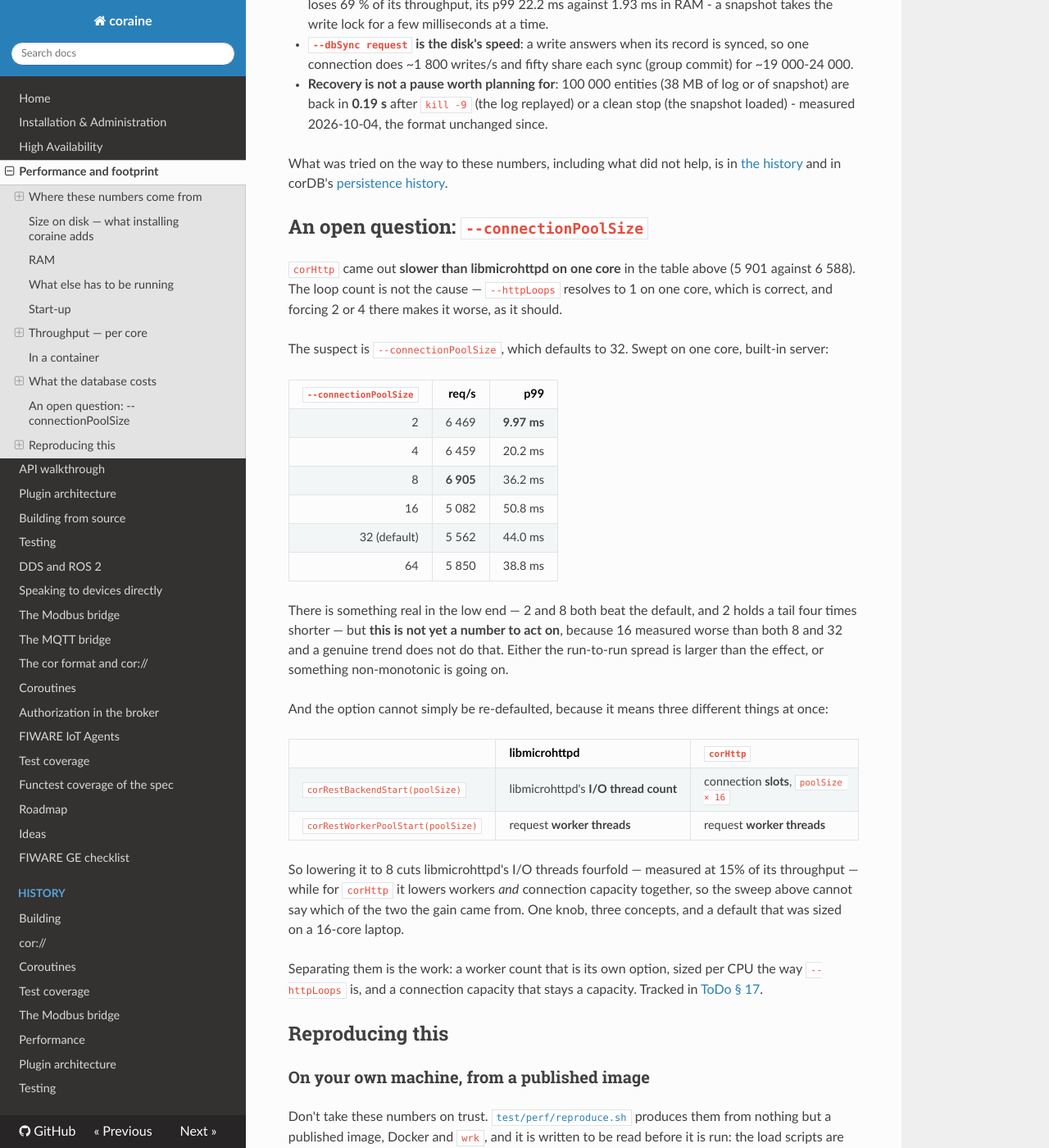
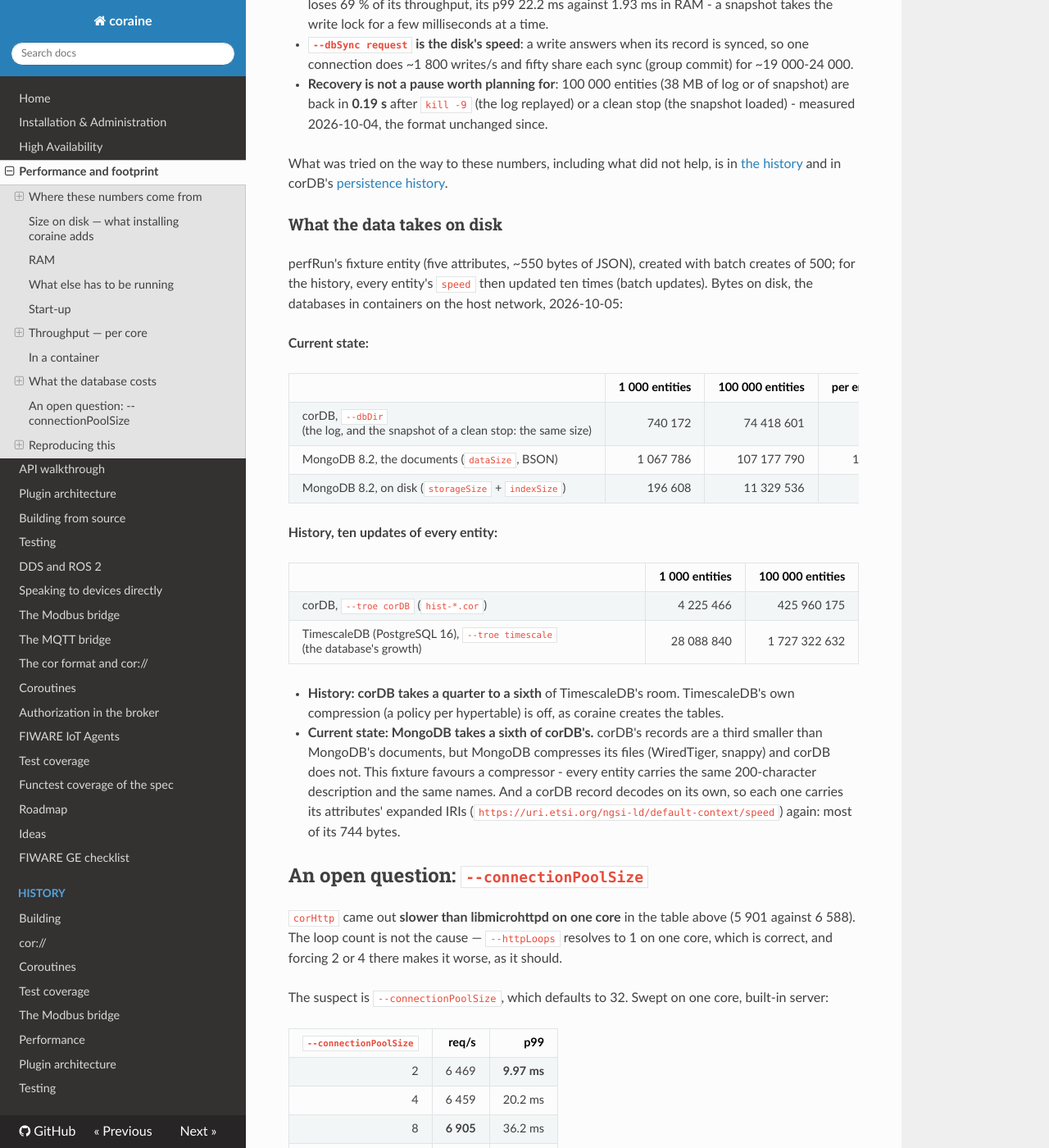
Before and after one commit to SEAMWARE/coraine, an MkDocs documentation site: the page built from doc/performance.md, in a window 1280 px wide and 1400 px high, scrolled down 13947 px. Shown: the whole window at 82% size. Built offline with MkDocs 1.6.1, drawn with Linux system fonts in a browser that asks for light colours; nearby versions of some CDN libraries; comment, search, counter and statistics services are not loaded.

Commit message:
doc/performance.md: what the data takes on disk - corDB against MongoDB (current state) and TimescaleDB (history), 1 000 and 100 000 entities
Co-Authored-By: Claude Opus 5.5 <noreply@anthropic.com>

```diff
--- a/doc/performance.md
+++ b/doc/performance.md
@@ -559,6 +559,35 @@ What was tried on the way to these numbers, including what did not help, is in
 [the history](history/performance.md) and in corDB's
 [persistence history](https://github.com/SEAMWARE/corDB/blob/main/doc/history/persistence.md).
 
+### What the data takes on disk
+
+perfRun's fixture entity (five attributes, ~550 bytes of JSON), created with batch creates of 500;
+for the history, every entity's `speed` then updated ten times (batch updates). Bytes on disk, the
+databases in containers on the host network, 2026-10-05:
+
+**Current state:**
+
+| | 1 000 entities | 100 000 entities | per entity |
+|---|---:|---:|---:|
+| corDB, `--dbDir` (the log, and the snapshot of a clean stop: the same size) | 740 172 | 74 418 601 | 744 |
+| MongoDB 8.2, the documents (`dataSize`, BSON) | 1 067 786 | 107 177 790 | 1 072 |
+| MongoDB 8.2, on disk (`storageSize` + `indexSize`) | 196 608 | 11 329 536 | 113 |
+
+**History, ten updates of every entity:**
+
+| | 1 000 entities | 100 000 entities |
+|---|---:|---:|
+| corDB, `--troe corDB` (`hist-*.cor`) | 4 225 466 | 425 960 175 |
+| TimescaleDB (PostgreSQL 16), `--troe timescale` (the database's growth) | 28 088 840 | 1 727 322 632 |
+
+- **History: corDB takes a quarter to a sixth** of TimescaleDB's room. TimescaleDB's own compression
+  (a policy per hypertable) is off, as coraine creates the tables.
+- **Current state: MongoDB takes a sixth of corDB's.** corDB's records are a third smaller than
+  MongoDB's documents, but MongoDB compresses its files (WiredTiger, snappy) and corDB does not. This
+  fixture favours a compressor - every entity carries the same 200-character description and the same
+  names. And a corDB record decodes on its own, so each one carries its attributes' expanded IRIs
+  (`https://uri.etsi.org/ngsi-ld/default-context/speed`) again: most of its 744 bytes.
+
 ## An open question: `--connectionPoolSize`
 
 `corHttp` came out **slower than libmicrohttpd on one core** in the table above
```
